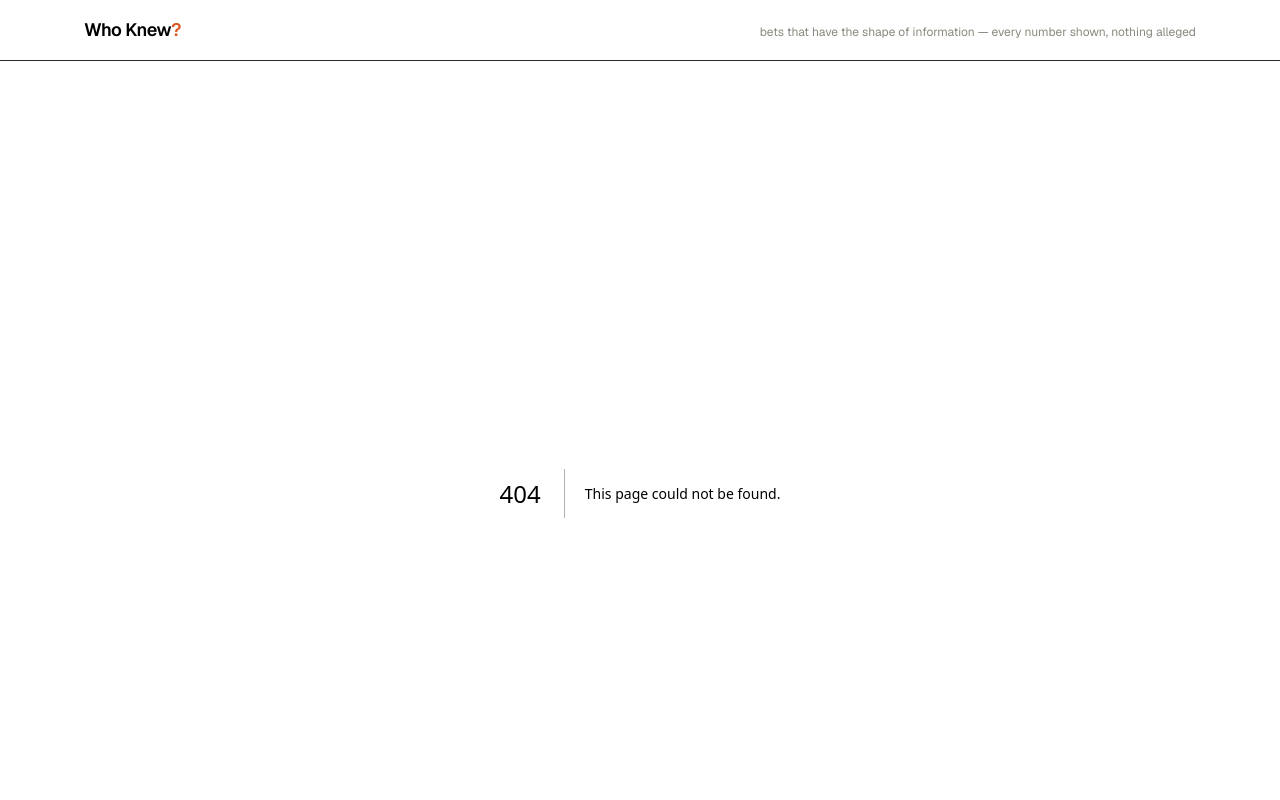
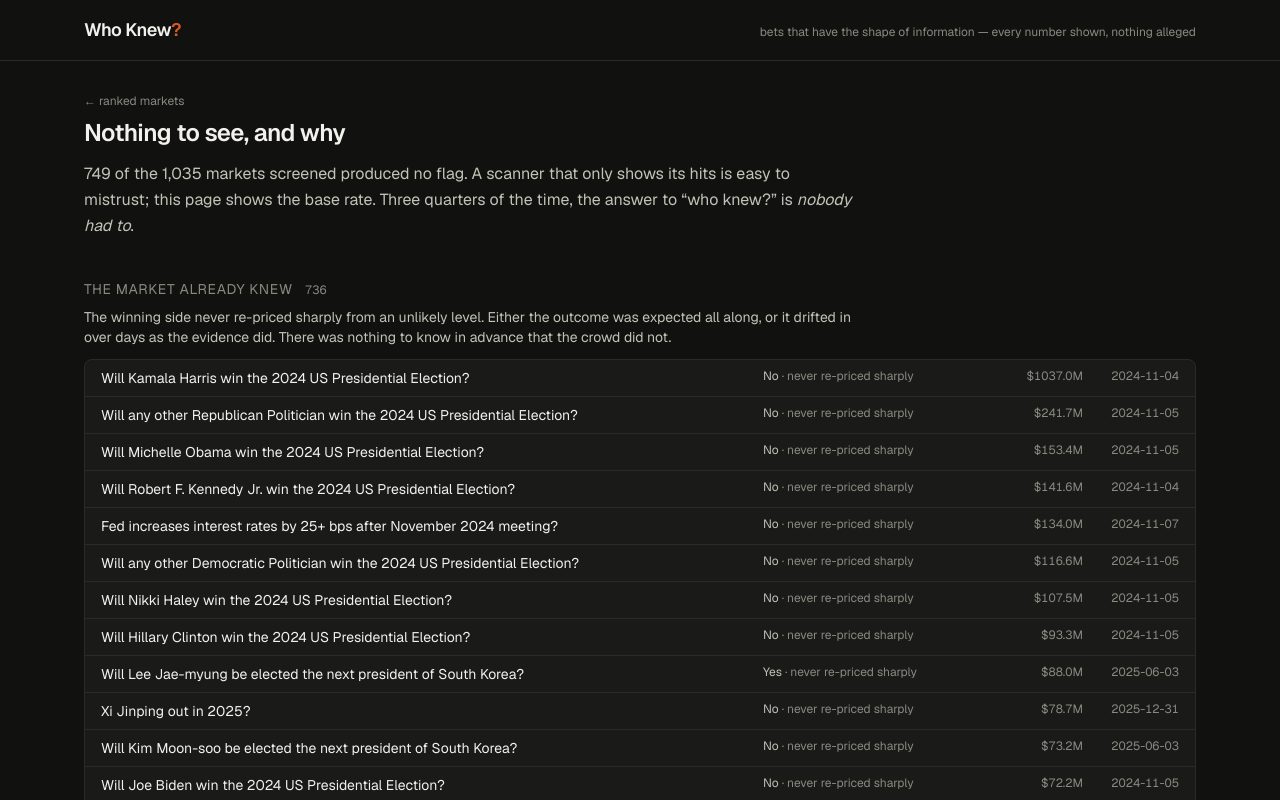
Before and after one commit to mariocana/whoknew, a Next.js app: page /quiet in a window 1280 px wide. Before the commit this address had no page. Shown: the top 800 px of the page. Built offline with nearby package versions, Linux system fonts and the light colour scheme.

Commit message:
add quiet page

```diff
--- a/app/page.tsx
+++ b/app/page.tsx
@@ -56,8 +56,8 @@ export default function Home() {
         </p>
         <p className="mt-3 text-sm text-muted">
           {run.results.length.toLocaleString("en-US")} markets screened · {ranked.length} had someone positioned before a surprise ·{" "}
-          {strong.length} score 50 or more · {quiet.length} had nothing to see. Nothing here is an accusation; the numbers are the
-          whole claim.
+          {strong.length} score 50 or more · <Link href="/quiet" className="underline decoration-line hover:text-ink">{quiet.length} had nothing to see</Link>.
+          Nothing here is an accusation; the numbers are the whole claim.
         </p>
       </section>
 
--- /dev/null
+++ b/app/quiet/page.tsx
@@ -0,0 +1,85 @@
+import Link from "next/link";
+import { loadRun, quietMarkets, type MarketRecord } from "@/lib/site";
+import { day, px, usdK } from "../components/format";
+
+export const dynamic = "force-dynamic";
+
+type Reason = "expected" | "nobody" | "unclear";
+
+function reasonOf(r: MarketRecord): Reason {
+  if (r.skipped === "did not resolve cleanly") return "unclear";
+  if (r.jump && !r.flags.length) return "nobody";
+  return "expected";
+}
+
+/** What the market believed before its largest re-pricing, if it ever re-priced at all. */
+function believed(r: MarketRecord): string {
+  if (!r.jumps.length) return "never re-priced sharply";
+  const j = r.jumps.reduce((a, b) => (b.priceAfter - b.priceBefore > a.priceAfter - a.priceBefore ? b : a));
+  return `already at ${px(j.priceBefore)} before its biggest move`;
+}
+
+const COPY: Record<Reason, { title: string; body: string }> = {
+  expected: {
+    title: "the market already knew",
+    body: "The winning side never re-priced sharply from an unlikely level. Either the outcome was expected all along, or it drifted in over days as the evidence did. There was nothing to know in advance that the crowd did not.",
+  },
+  nobody: {
+    title: "a surprise, but nobody was there early",
+    body: "The market did re-price sharply — and in the fourteen days before that minute, no wallet held a meaningful position on the winning side. Whoever knew, if anyone did, did not bet on Polymarket.",
+  },
+  unclear: {
+    title: "could not be measured",
+    body: "Either side never closed at 95¢ or above in the candles we hold — for the largest, longest-lived markets the hourly history runs past the eight pages fetched, so the resolution is missing. Nothing to conclude here either way.",
+  },
+};
+
+export default function QuietPage() {
+  const all = quietMarkets();
+  const total = loadRun().results.length;
+  const groups: Record<Reason, MarketRecord[]> = { expected: [], nobody: [], unclear: [] };
+  for (const r of all) groups[reasonOf(r)].push(r);
+  for (const k of Object.keys(groups) as Reason[]) groups[k].sort((a, b) => b.market.volume - a.market.volume);
+
+  return (
+    <div className="space-y-10">
+      <section className="max-w-3xl">
+        <p className="text-xs text-muted"><Link href="/" className="hover:text-ink">← ranked markets</Link></p>
+        <h1 className="mt-2 text-2xl font-semibold tracking-tight">Nothing to see, and why</h1>
+        <p className="mt-3 text-ink-2 leading-relaxed">
+          {all.length.toLocaleString("en-US")} of the {total.toLocaleString("en-US")} markets screened produced no flag.
+          A scanner that only shows its hits is easy to mistrust; this page shows the base rate. Three quarters of the
+          time, the answer to &ldquo;who knew?&rdquo; is <em>nobody had to</em>.
+        </p>
+      </section>
+
+      {(Object.keys(COPY) as Reason[]).map((k) => (
+        <section key={k}>
+          <div className="flex items-baseline gap-3">
+            <h2 className="text-sm uppercase tracking-wider text-muted">{COPY[k].title}</h2>
+            <span className="num text-xs text-muted">{groups[k].length}</span>
+          </div>
+          <p className="mt-2 max-w-3xl text-sm text-ink-2">{COPY[k].body}</p>
+          {groups[k].length > 0 && (
+            <ul className="mt-3 rounded-lg border border-line bg-panel divide-y divide-line text-sm">
+              {groups[k].slice(0, 40).map((r) => (
+                <li key={r.market.market_id} className="px-4 py-2 grid grid-cols-1 sm:grid-cols-[1fr_14rem_5rem_5rem] gap-x-4 gap-y-0.5">
+                  <Link href={`/market/${r.market.market_id}`} className="truncate hover:underline">{r.market.question}</Link>
+                  <span className="text-xs text-muted">
+                    {k !== "unclear" && <span className="text-ink-2">{r.winner}</span>}
+                    {k === "expected" ? ` · ${believed(r)}` : k === "nobody" ? ` · re-priced from ${px(r.jump!.priceBefore)} at ${(r.jump!.newsAt ?? r.jump!.at).slice(5, 16).replace("T", " ")}` : "resolution not in the fetched candles"}
+                  </span>
+                  <span className="num text-xs text-muted sm:text-right">{usdK(r.market.volume)}</span>
+                  <span className="num text-xs text-muted sm:text-right">{day(r.market.end_date)}</span>
+                </li>
+              ))}
+              {groups[k].length > 40 && (
+                <li className="px-4 py-2 text-xs text-muted">{groups[k].length - 40} more, smaller.</li>
+              )}
+            </ul>
+          )}
+        </section>
+      ))}
+    </div>
+  );
+}
```
